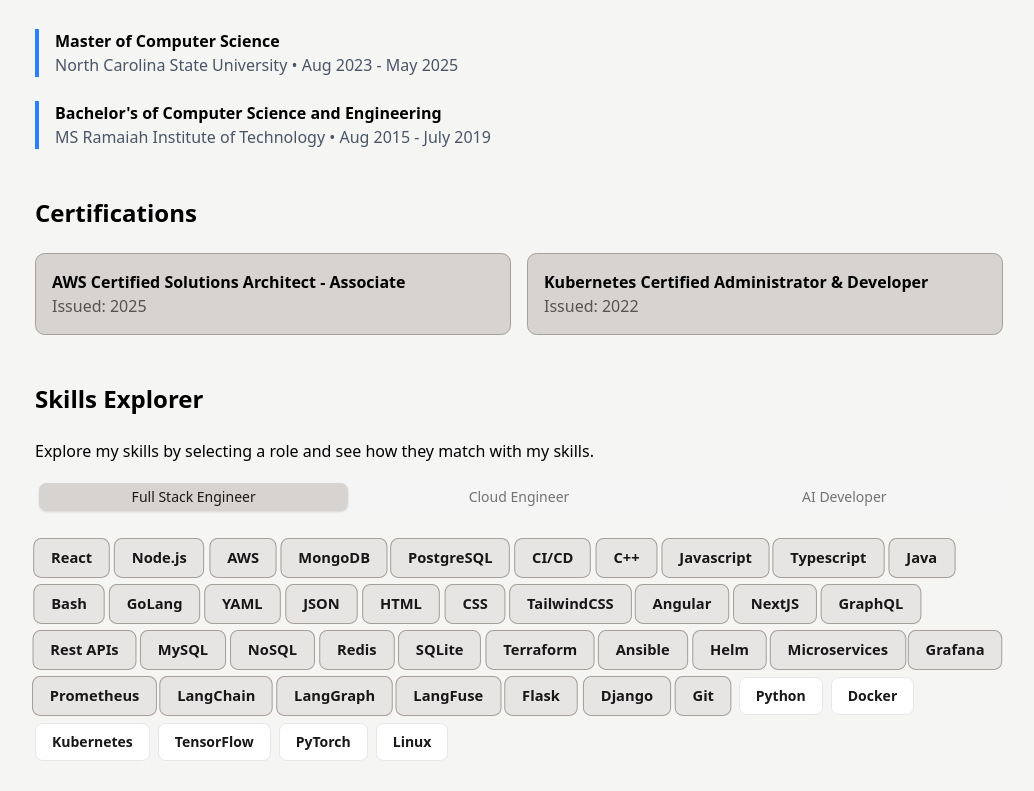
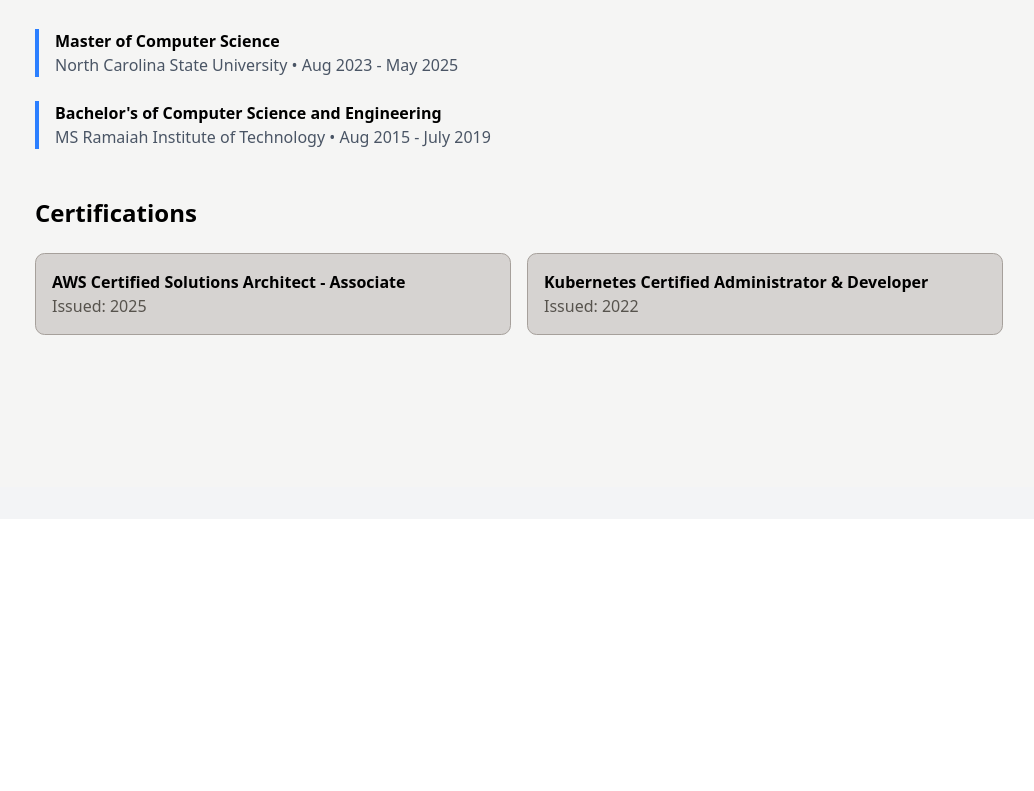
Before and after one commit to deep41/deep41.github.io, a React (Vite) app: page /about in a window 1280 px wide. Shown: the part 1200-1991 px from the top of the page, without its empty margins (121-1155 px from the left). After the commit the page ends 1719 px from the top, so only its background shows below. Built offline with nearby package versions, Linux system fonts and the light colour scheme.

Commit message:
Remove highlighter

```diff
--- a/src/components/portfolio/about.tsx
+++ b/src/components/portfolio/about.tsx
@@ -1,92 +1,4 @@
 import { Link } from 'react-router';
-import { useState } from 'react';
-import { Badge } from '@/components/ui/badge';
-import { Tabs, TabsList, TabsTrigger } from '@/components/ui/tabs';
-
-type Skill = {
-  name: string;
-  categories: RoleType[];
-};
-
-type Role = {
-  id: RoleType;
-  title: string;
-  description: string;
-};
-
-type RoleType = 'full-stack' | 'cloud' | 'ai' | 'systems';
-
-const skillsData = {
-  roles: [
-    {
-      id: 'full-stack' as RoleType,
-      title: 'Full Stack Engineer',
-      description: 'End-to-end application development',
-    },
-    {
-      id: 'cloud' as RoleType,
-      title: 'Cloud Engineer',
-      description: 'Cloud infrastructure and DevOps',
-    },
-    {
-      id: 'ai' as RoleType,
-      title: 'AI Developer',
-      description: 'Machine learning and AI solutions',
-    },
-    // {
-    //   id: 'systems' as RoleType,
-    //   title: 'Systems Engineer',
-    //   description: 'System architecture and infrastructure',
-    // },
-  ] as Role[],
-
-  skills: [
-    { name: 'React', categories: ['full-stack', 'ai'] },
-    { name: 'Node.js', categories: ['full-stack'] },
-    { name: 'Python', categories: ['ai', 'systems'] },
-    { name: 'AWS', categories: ['cloud', 'full-stack'] },
-    { name: 'Docker', categories: ['cloud', 'systems'] },
-    { name: 'Kubernetes', categories: ['cloud', 'systems'] },
-    { name: 'TensorFlow', categories: ['ai'] },
-    { name: 'PyTorch', categories: ['ai'] },
-    { name: 'MongoDB', categories: ['full-stack'] },
-    { name: 'PostgreSQL', categories: ['full-stack', 'systems'] },
-    { name: 'Linux', categories: ['systems', 'cloud'] },
-    { name: 'CI/CD', categories: ['cloud', 'full-stack'] },
-    // Undefined
-    { name: 'C++', categories: ['cloud', 'full-stack'] },
-    { name: 'Javascript', categories: ['cloud', 'full-stack'] },
-    { name: 'Typescript', categories: ['cloud', 'full-stack'] },
-    { name: 'Java', categories: ['cloud', 'full-stack'] },
-    { name: 'Bash', categories: ['cloud', 'full-stack'] },
-    { name: 'GoLang', categories: ['cloud', 'full-stack'] },
-    { name: 'YAML', categories: ['cloud', 'full-stack'] },
-    { name: 'JSON', categories: ['cloud', 'full-stack'] },
-    { name: 'HTML', categories: ['cloud', 'full-stack'] },
-    { name: 'CSS', categories: ['cloud', 'full-stack'] },
-    { name: 'TailwindCSS', categories: ['cloud', 'full-stack'] },
-    { name: 'Angular', categories: ['cloud', 'full-stack'] },
-    { name: 'NextJS', categories: ['cloud', 'full-stack'] },
-    { name: 'GraphQL', categories: ['cloud', 'full-stack'] },
-    { name: 'Rest APIs', categories: ['cloud', 'full-stack'] },
-    { name: 'MySQL', categories: ['cloud', 'full-stack'] },
-    { name: 'NoSQL', categories: ['cloud', 'full-stack'] },
-    { name: 'Redis', categories: ['cloud', 'full-stack'] },
-    { name: 'SQLite', categories: ['cloud', 'full-stack'] },
-    { name: 'Terraform', categories: ['cloud', 'full-stack'] },
-    { name: 'Ansible', categories: ['cloud', 'full-stack'] },
-    { name: 'Helm', categories: ['cloud', 'full-stack'] },
-    { name: 'Microservices', categories: ['cloud', 'full-stack'] },
-    { name: 'Grafana', categories: ['cloud', 'full-stack'] },
-    { name: 'Prometheus', categories: ['cloud', 'full-stack'] },
-    { name: 'LangChain', categories: ['cloud', 'full-stack'] },
-    { name: 'LangGraph', categories: ['cloud', 'full-stack'] },
-    { name: 'LangFuse', categories: ['cloud', 'full-stack'] },
-    { name: 'Flask', categories: ['cloud', 'full-stack'] },
-    { name: 'Django', categories: ['cloud', 'full-stack'] },
-    { name: 'Git', categories: ['cloud', 'full-stack'] },
-  ] as Skill[],
-};
 
 const education = [
   {
@@ -115,13 +27,6 @@
 ];
 
 const About = () => {
-  const [selectedRole, setSelectedRole] = useState<RoleType>('full-stack');
-
-  const isSkillHighlighted = (skillCategories: RoleType[]) => {
-    if (!selectedRole) return true;
-    return skillCategories.includes(selectedRole);
-  };
-
   return (
     <div className="mx-auto max-w-[1000px] px-4 py-16">
       {/* About Me Section */}
@@ -288,61 +193,6 @@
             ))}
           </div>
         </section>
-
-        {/* Skills Explorer Section */}
-        <section className="mt-12">
-          <h2 className="mb-6 text-2xl font-bold">Skills Explorer</h2>
-          <p className="mb-4">
-            Explore my skills by selecting a role and see how they match with my
-            skills.
-          </p>
-
-          {/* Role Selection Tabs */}
-          <Tabs
-            defaultValue="full-stack"
-            value={selectedRole}
-            onValueChange={(value) => setSelectedRole(value as RoleType)}
-            className="mb-6"
-          >
-            <TabsList className="grid w-full grid-cols-3 gap-4">
-              {skillsData.roles.map((role) => (
-                <TabsTrigger
-                  key={role.id}
-                  value={role.id}
-                  className="data-[state=active]:bg-stone-300 data-[state=active]:text-stone-900 dark:data-[state=active]:bg-stone-600 dark:data-[state=active]:text-stone-100"
-                >
-                  {role.title}
-                </TabsTrigger>
-              ))}
-            </TabsList>
-          </Tabs>
-
-          {/* Skills Grid */}
-          <div className="flex flex-wrap gap-2">
-            {skillsData.skills
-              .sort((a, b) => {
-                const aHighlighted = isSkillHighlighted(a.categories);
-                const bHighlighted = isSkillHighlighted(b.categories);
-                return Number(bHighlighted) - Number(aHighlighted);
-              })
-              .map((skill) => {
-                const highlighted = isSkillHighlighted(skill.categories);
-                return (
-                  <Badge
-                    key={skill.name}
-                    variant="secondary"
-                    className={`flex transform items-center justify-center border border-gray-200 px-4 py-2 text-sm transition-all duration-300 hover:scale-105 motion-safe:animate-in motion-safe:fade-in-25 dark:border-gray-800 ${
-                      highlighted
-                        ? 'scale-105 border-stone-400 bg-stone-200 dark:border-stone-500 dark:bg-stone-300 dark:text-black'
-                        : 'bg-white hover:bg-gray-50 dark:bg-stone-700 dark:hover:bg-stone-800'
-                    } `}
-                  >
-                    {skill.name}
-                  </Badge>
-                );
-              })}
-          </div>
-        </section>
       </section>
     </div>
   );
```
